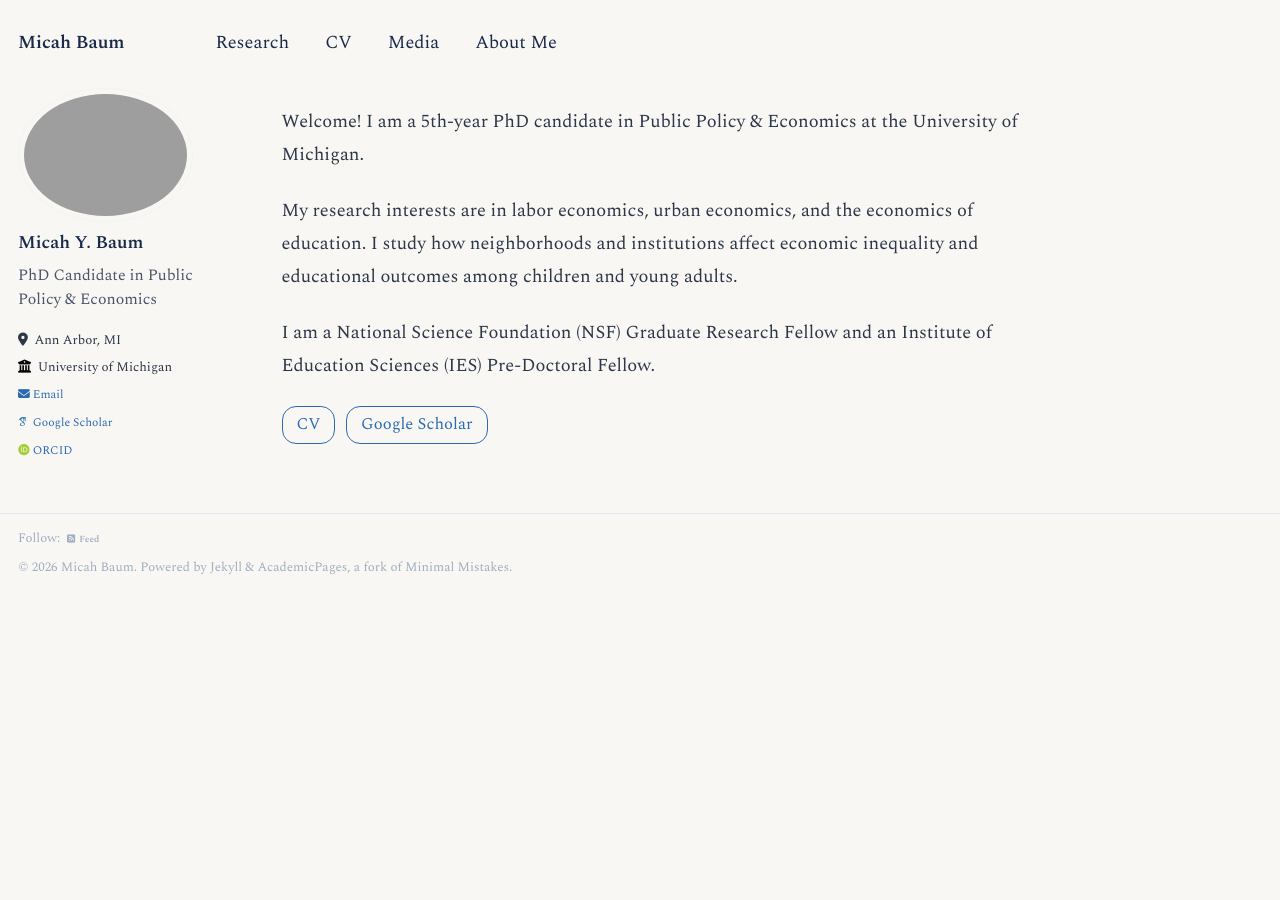
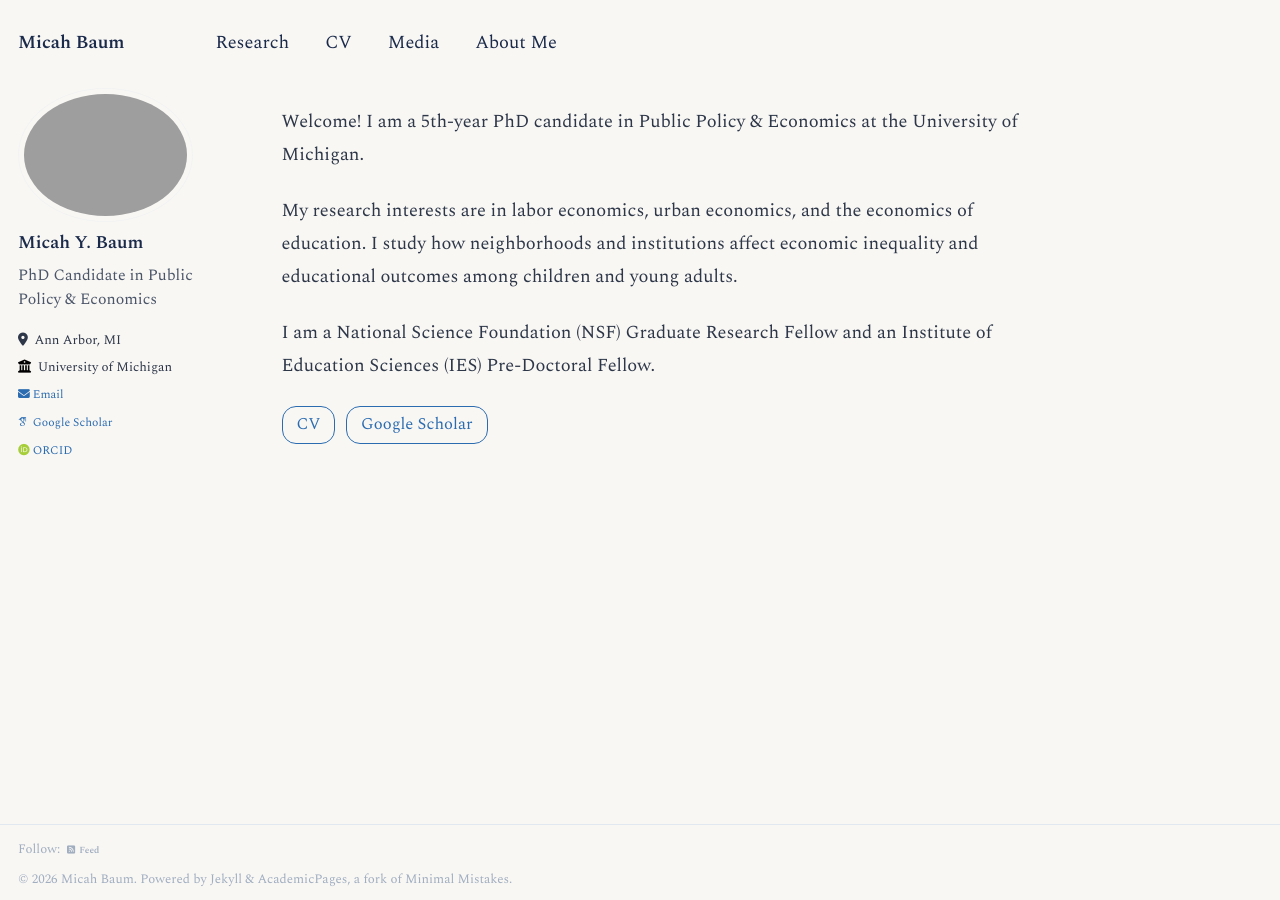
Before and after one commit to micah-baum/micah-baum.github.io, a Jekyll site: the page built from _pages/about.md, in a window 1280 px wide. Built offline with Jekyll 4.4.1, drawn with Linux system fonts in a browser that asks for light colours; some web fonts are replaced.

Commit message:
Use flex sticky footer to eliminate dead space below footer on short pages
Co-Authored-By: Claude Opus 4.8 <noreply@anthropic.com>

```diff
--- a/_includes/head/custom.html
+++ b/_includes/head/custom.html
@@ -41,15 +41,23 @@ html, body {
   font-family: 'Spectral', Georgia, serif;
   color: #2d3748;
 }
-/* Remove leftover sticky-footer padding that created dead space below footer */
-body { padding-bottom: 0 !important; }
+/* Proper sticky footer: pin footer to viewport bottom on short pages,
+   flow naturally on long pages. Replaces the theme's absolute-position hack. */
+body {
+  padding-bottom: 0 !important;
+  display: flex !important;
+  flex-direction: column !important;
+  min-height: 100vh !important;
+}
+#main { flex: 1 0 auto !important; }
 /* Footer */
 .page__footer {
+  flex-shrink: 0 !important;
   background-color: #f9f7f4 !important;
   position: relative !important;
   bottom: auto !important;
   border-top: 1px solid #e2e8f0 !important;
-  margin-top: 1em !important;
+  margin-top: 1.5em !important;
 }
 .page__footer footer {
   background-color: #f9f7f4 !important;
```
